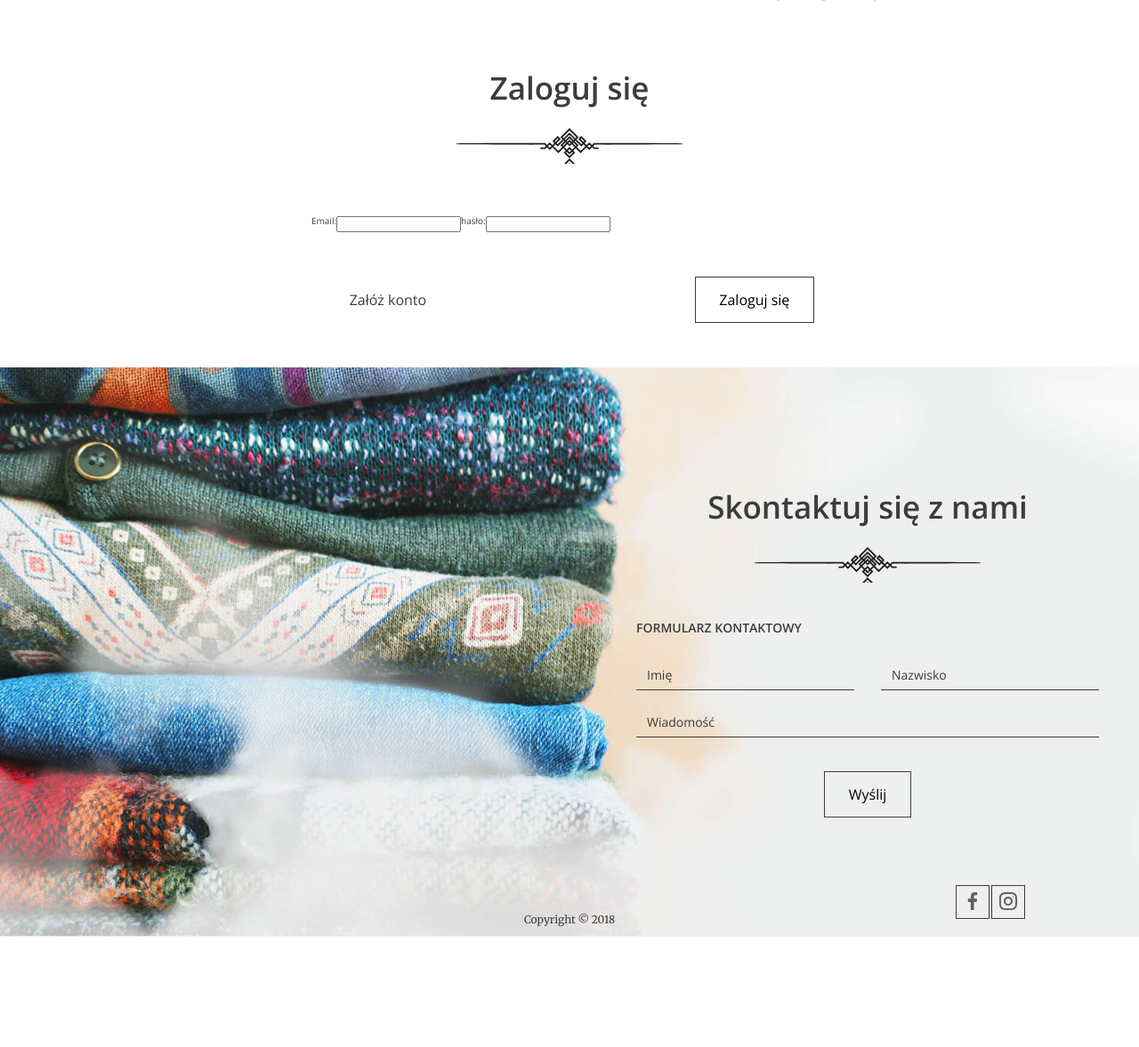
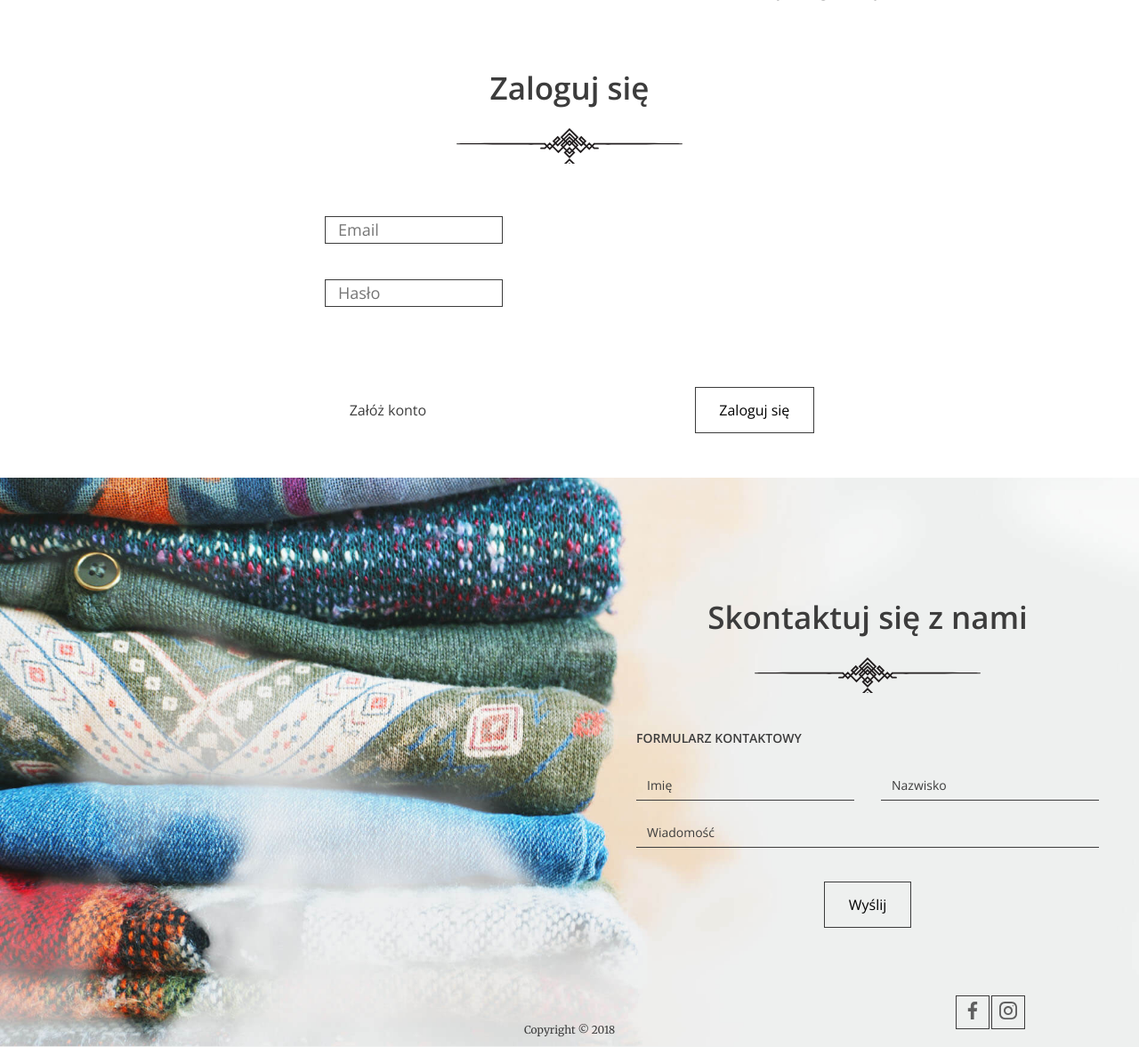
Before and after one commit to IgorKwiatkowski/donations, a Django app: page /login in a window 1280 px wide. Shown: the part 75-1252 px from the top of the page at 89% size. Before the commit the page ends 1128 px from the top, so only its background shows below. Run offline with Django 3.2, Linux system fonts and the light colour scheme.

Commit message:
login form adapted for front end

```diff
--- a/donate/forms.py
+++ b/donate/forms.py
@@ -5,8 +5,8 @@ from django.contrib.auth.forms import UserCreationForm, UserChangeForm
 
 class LoginForm(forms.Form):
 
-    email = forms.CharField(label='Email')
-    password = forms.CharField(widget=forms.PasswordInput, label='hasło')
+    email = forms.CharField(label='Email', widget=forms.TextInput(attrs={'placeholder': 'Email'}))
+    password = forms.CharField(widget=forms.PasswordInput(attrs={'placeholder': 'Hasło'}), label='hasło')
 
 
 class CustomUserCreationForm(forms.Form):
--- a/templates/login.html
+++ b/templates/login.html
@@ -20,12 +20,18 @@
       <h2>Zaloguj się</h2>
       <form action="#" method="POST">
       {% csrf_token %}
-       {{ form.as_table }}
+      <div class="form-group">
+          {{ form.email }}
+      </div>
+      <div class="form-group">
+          {{ form.password }}
+      </div>
 
         <div class="form-group form-group--buttons">
           <a href="/register" class="btn btn--without-border">Załóż konto</a>
           <button class="btn" type="submit">Zaloguj się</button>
         </div>
       </form>
+
     </section>
 {% endblock %}
```
